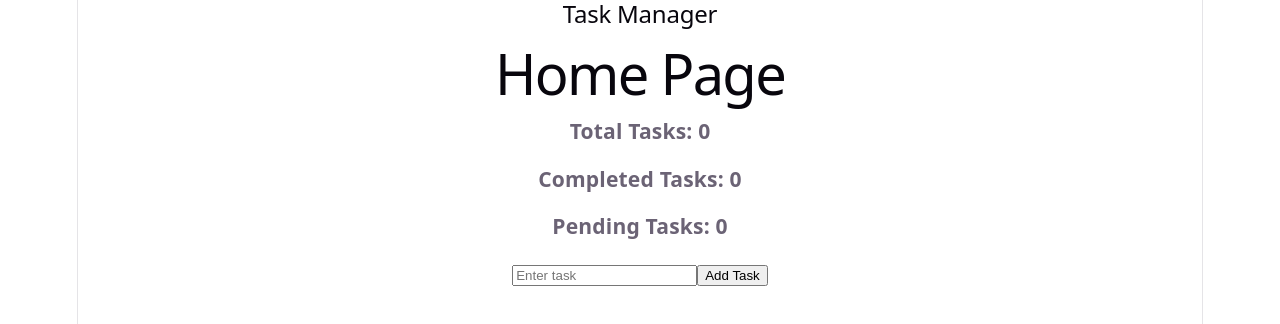
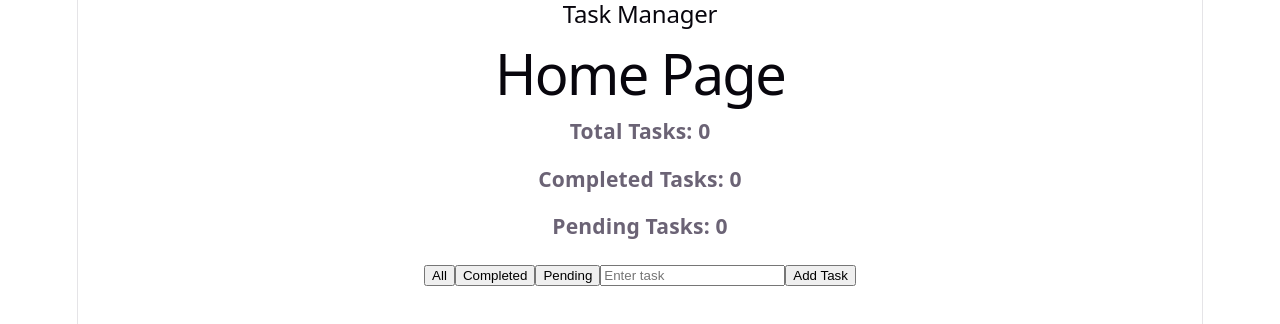
Before and after one commit to saifullahkhalid521-bit/Task-manager-app, a React (Vite) app in the folder client/: page / in a window 1280 px wide. Shown: the top 324 px of the page. Built offline with nearby package versions, Linux system fonts and the light colour scheme.

Commit message:
Add filter btn for All , Completed and Pending tasks

```diff
--- a/client/src/components/TaskForm.jsx
+++ b/client/src/components/TaskForm.jsx
@@ -10,6 +10,8 @@ function TaskForm() {
     ? JSON.parse(savedTasks)
     : [];
   });
+
+  const [filter, setFilter] = useState("all");
 
     const completedTasks = tasks.filter(
   (item) => item.completed
@@ -59,6 +61,21 @@ function TaskForm() {
     setTasks(updatedTasks);
   }
 
+  const filteredTasks = tasks.filter((item) => {
+
+    if (filter === "completed") {
+      return item.completed;
+    }
+
+    if (filter === "pending") {
+      return !item.completed;
+    }
+
+    return true;
+  });
+
+
+
   return (
     <div>
     <h3>Total Tasks: {tasks.length}</h3>
@@ -66,6 +83,18 @@ function TaskForm() {
     <h3>Completed Tasks: {completedTasks}</h3>
 
     <h3>Pending Tasks: {pendingTasks}</h3>
+
+    <button onClick={() => setFilter("all")}>
+      All
+    </button>
+
+    <button onClick={()=> setFilter("completed")}>
+      Completed
+    </button>
+
+    <button onClick={()=> setFilter("pending")}>
+      Pending
+    </button>
       <input
         type="text"
         placeholder="Enter task"
@@ -82,7 +111,7 @@ function TaskForm() {
         Add Task
       </button>
 
-      {tasks.map((item ,index) => (
+      {filteredTasks.map((item ,index) => (
         <TaskCard
         key={index}
         taskName={item.text}
```
